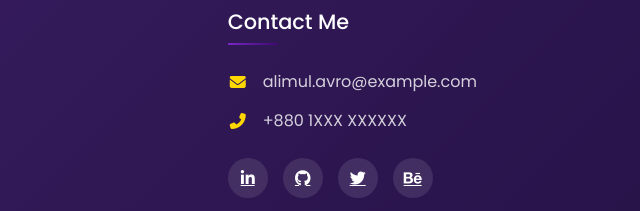
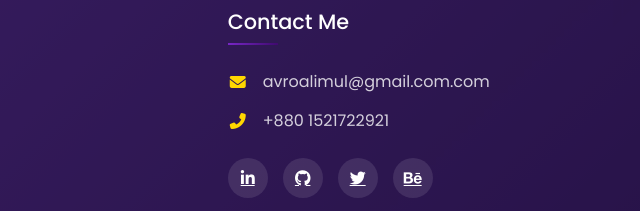
Before and after one commit to avro-alimul/alimulavro, a plain HTML site: page index.html in a window 1280 px wide. Shown: the part 8158-8369 px from the top of the page, 640-1280 px from the left. Drawn offline with nearby package versions, Linux system fonts and the light colour scheme; animation ran at ten frames a second.

Commit message:
Update index.html
Mail Phone change

```diff
--- a/index.html
+++ b/index.html
@@ -833,11 +833,11 @@
                 <ul class="footer-contact">
                     <li>
                         <i class="fas fa-envelope"></i>
-                        <a href="mailto:alimul.avro@example.com">alimul.avro@example.com</a>
+                        <a href="mailto:alimul.avro@example.com">avroalimul@gmail.com.com</a>
                     </li>
                     <li>
                         <i class="fas fa-phone-alt"></i>
-                        <a href="tel:+8801XXXXXXXXX">+880 1XXX XXXXXX</a>
+                        <a href="tel:+8801521722921">+880 1521722921</a>
                     </li>
                 </ul>
                 <div class="footer-social">
```
